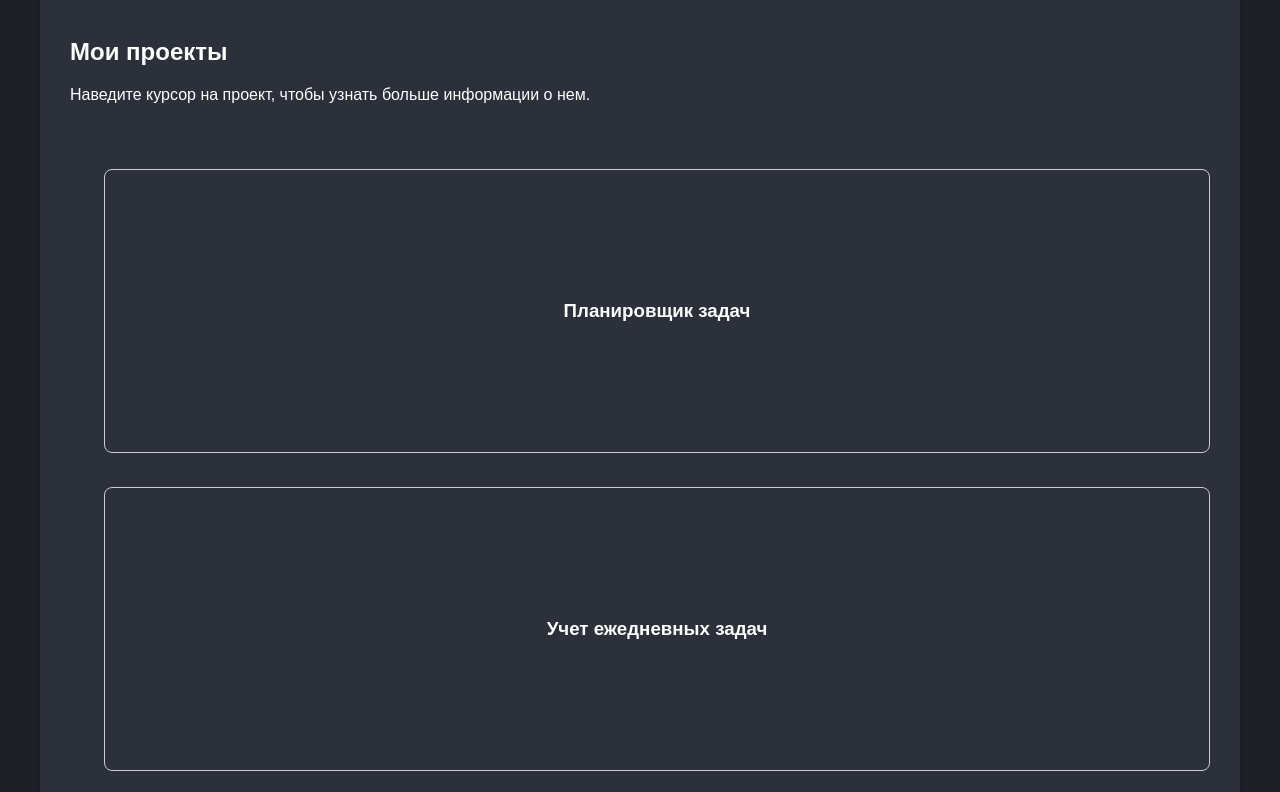
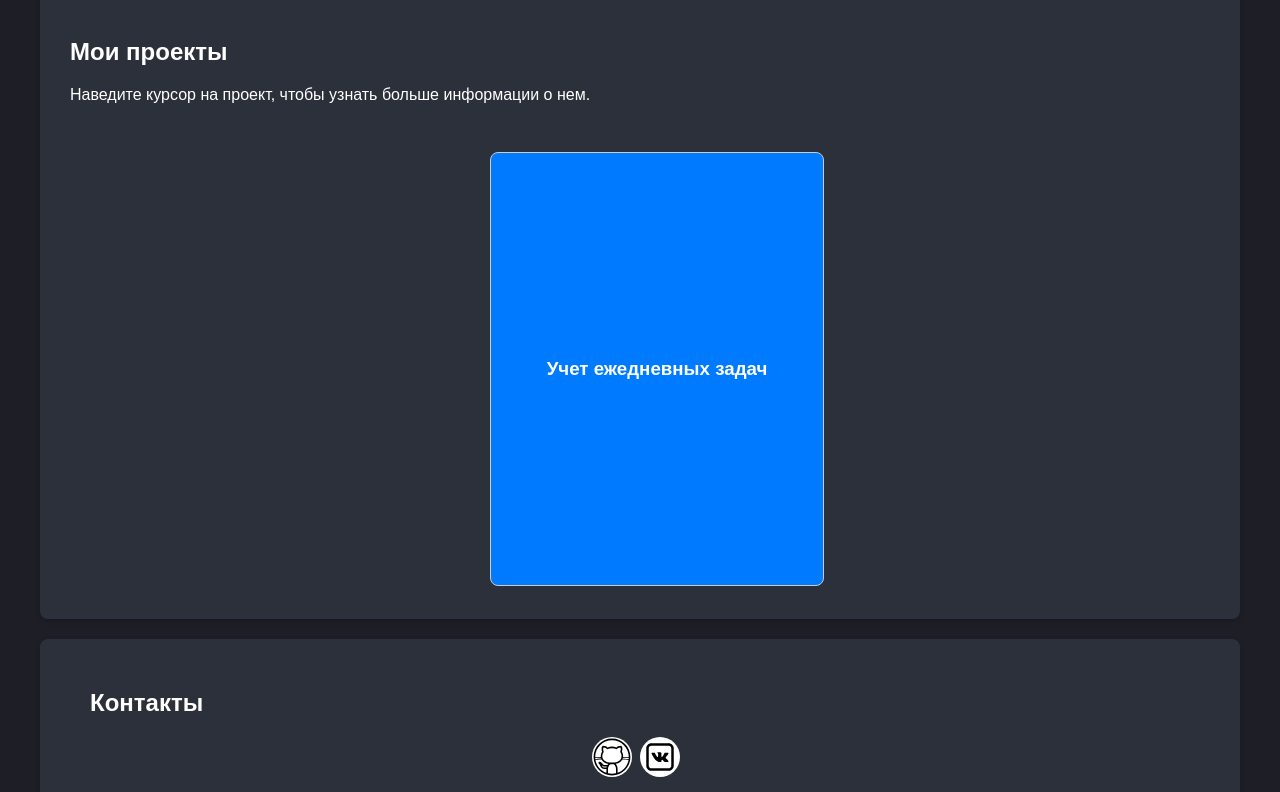
Before and after one commit to lyacsevna/AboutMe, a React (Create React App) app: page / in a window 1280 px wide. Shown: the part 2200-2992 px from the top of the page. Built offline with nearby package versions, Linux system fonts and the light colour scheme; a web font is replaced by a local one.

Commit message:
an intermediate layout of the project card has been made

```diff
--- a/src/components/projectcard.js
+++ b/src/components/projectcard.js
@@ -1,45 +1,47 @@
 import React, { useState } from "react";
 import '../styles/projectcard.css';
-import addtask from '../images/myplansproject/addtask.png';
-import mainwindow from '../images/myplansproject/mainwindow.png';
 
-
-
-const ProjectCard = ({ projectTitle, description, stack, githubUrl }) => {
-  const images = [addtask, mainwindow];
+const ProjectCard = ({ projectTitle, description, stack, githubUrl, imageArray }) => {
+  const [isFlipped, setIsFlipped] = useState(false);
   const [currentImageIndex, setCurrentImageIndex] = useState(0);
 
   const handleNextImage = () => {
-    setCurrentImageIndex((prevIndex) => (prevIndex + 1) % images.length);
+    setCurrentImageIndex((prevIndex) => (prevIndex + 1) % imageArray.length);
   };
 
   const handlePrevImage = () => {
-    setCurrentImageIndex((prevIndex) => (prevIndex - 1 + images.length) % images.length);
+    setCurrentImageIndex((prevIndex) => (prevIndex - 1 + imageArray.length) % imageArray.length);
   };
 
   return (
-    <article className='project_card'>
-      <div className='project_card_inner'>
+    <article className='project_card' onClick={() => setIsFlipped(!isFlipped)}>
+      <div className={`project_card_inner ${isFlipped ? 'rotated' : ''}`}>
         <header className='project_card_front'>
           <h3>{projectTitle}</h3>
         </header>
+
         <section className='project_card_back'>
-          <div className='project_info'>
-            <img src={images[currentImageIndex]} alt='Project view' className='project_image' />
-            <p>{description}</p>
-            <p>{stack}</p>
-            <div className='navigation_buttons'>
-              <button onClick={handlePrevImage}>&lt; Previous</button>
-              <button onClick={handleNextImage}>Next &gt;</button>
+          <div className="left_part_projcard">
+            <figure className="project_images">
+              <img src={imageArray[currentImageIndex]} alt='Project view' className='project_image' />
+              <figcaption className='navigation_buttons'>
+                <button onClick={handlePrevImage}>&lt;</button>
+                <button onClick={handleNextImage}>&gt;</button>
+              </figcaption>
+            </figure>
+          </div>
+
+          <aside className="right_part_projcard">
+            <div className='project_info'>
+              <p>{description}</p>
+              <p>{stack}</p>
+              <a href={githubUrl} className='github_link'>View on GitHub</a>
             </div>
-            <a href={githubUrl} className='github_link'>View on GitHub</a>
-          </div>
+          </aside>
         </section>
       </div>
     </article>
   );
 };
 
-
-
 export default ProjectCard;
--- a/src/components/projects.js
+++ b/src/components/projects.js
@@ -11,8 +11,8 @@ const Projects = () => {
             <h2>Мои проекты</h2>
             <p>Наведите курсор на проект, чтобы узнать больше информации о нем.</p>
         <div className='project_container'>
-            {myprojects.map((proj) => (
-                <ProjectCard key = { proj.projectTitle } {...proj}/>
+            {myprojects.map((projectData) => (
+                <ProjectCard key = { projectData.projectTitle } {...projectData}/>
             ))}
         </div>
       </section>
--- a/src/data.js
+++ b/src/data.js
@@ -1,3 +1,6 @@
+import addtask from './images/myplansproject/addtask.png';
+import mainwindow from './images/myplansproject/mainwindow.png';
+
 export const education = [
     {
         university: 'Воронежский государственный технический университет, Воронеж',
@@ -28,23 +31,22 @@ export const courses = [
     }
 ];
 export const myprojects = [
-    {
-        projectTitle: 'Планировщик задач',
-        description: 'Приложение, разработанное в рамках курсового проекта для приобретения навыков работы с Django.',
-        stack: 'Django, Python, HTML, CSS',
-        githubUrl: 'https://github.com/lyacsevna/PythonPlanner'
-    },
+
     {
         projectTitle: 'Учет ежедневных задач',
         description: 'CRUD-приложение для учета задач с возможностью импорта и экспорта данных.',
         stack: 'C#, Windows Presentation Foundation, Microsoft SQL Server, XAML',
-        mainImage: 'https://github.com/lyacsevna/About-Me/blob/main/src/images/myplansproject/mainwindow.png?raw=true',
+        imageArray : [addtask, mainwindow],
         githubUrl: 'https://github.com/lyacsevna/MyPlans-by-WFP'
-    },
+    }
+];
+
+/*,
     {
         projectTitle: 'Приложение для работы с STEP-JSON',
         description: '(проект находится в разработке)',
         stack: 'C#, Windows Presentation Foundation, Microsoft SQL Server, XAML',
+        imageArray : [],
         githubUrl: 'отсутствует ;)'
 
     },
@@ -52,7 +54,13 @@ export const myprojects = [
         projectTitle: 'Этот сайт',
         description: 'Веб-страница, созданная для изучения React.js.',
         stack: 'React.js',
-
+        imageArray : [],
         githubUrl: 'https://github.com/lyacsevna/About-Me'
-    }
-];
+    },
+    {
+        projectTitle: 'Планировщик задач',
+        description: 'Приложение, разработанное в рамках курсового проекта для приобретения навыков работы с Django.',
+        stack: 'Django, Python, HTML, CSS',
+        imageArray: [],
+        githubUrl: 'https://github.com/lyacsevna/PythonPlanner'
+    }*/
--- a/src/styles/projectcard.css
+++ b/src/styles/projectcard.css
@@ -3,12 +3,12 @@
   flex-wrap: wrap;
   justify-content: center;
 }
-/*НАСТРОИТЬ ОТОБРАЖЕНИЕ КАРТОЧЕК */
+
 .project_card {
   perspective: 1000px;
-  width: 100%;
-  height: 250px;
-  margin: 3%;
+  width: 300px;
+  height: 400px;
+  margin: 1.5%;
   color: white;
   cursor: pointer;
 }
@@ -21,8 +21,8 @@
   transform-style: preserve-3d;
 }
 
-.project_card:hover .project_card_inner {
-  transform: rotateY(180deg)  scale(1.05);
+.project_card_inner:hover {
+  transform: rotateY(180deg) scale(1.05);
 }
 
 .project_card_front,
@@ -42,22 +42,43 @@
 
 .project_card_front {
   z-index: 0;
+  background-color: #007bff;
 }
 
 .project_card_back {
   transform: rotateY(180deg);
-  background-color: white;
-  color: black;
+  background-color: #2c303a;
+  color: white;
   z-index: 1;
   margin: 0;
+  display: flex;
+  flex-direction: row;
+}
+
+.left_part_projcard {
+  flex: 1;
   display: flex;
   flex-direction: column;
   align-items: center;
 }
 
+.right_part_projcard {
+  flex: 1;
+  display: flex;
+  flex-direction: column;
+  align-items: center;
+  justify-content: center;
+  padding: 16px;
+}
+
+.project_images {
+  width: 100%;
+}
+
 .project_image {
   width: 100%;
-  height: auto;
+  height: 150px;
+  object-fit: cover;
   border-radius: 8px;
 }
 
@@ -85,4 +106,20 @@ strong {
   border-radius: 4px;
   cursor: pointer;
   text-decoration: none;
+  transition: background-color 0.3s;
 }
+
+.github_link:hover {
+  background-color: #0056b3;
+}
+
+@media (max-width: 600px) {
+  .project_card_back {
+    flex-direction: column;
+  }
+
+  .left_part_projcard,
+  .right_part_projcard {
+    width: 100%;
+  }
+}
```
